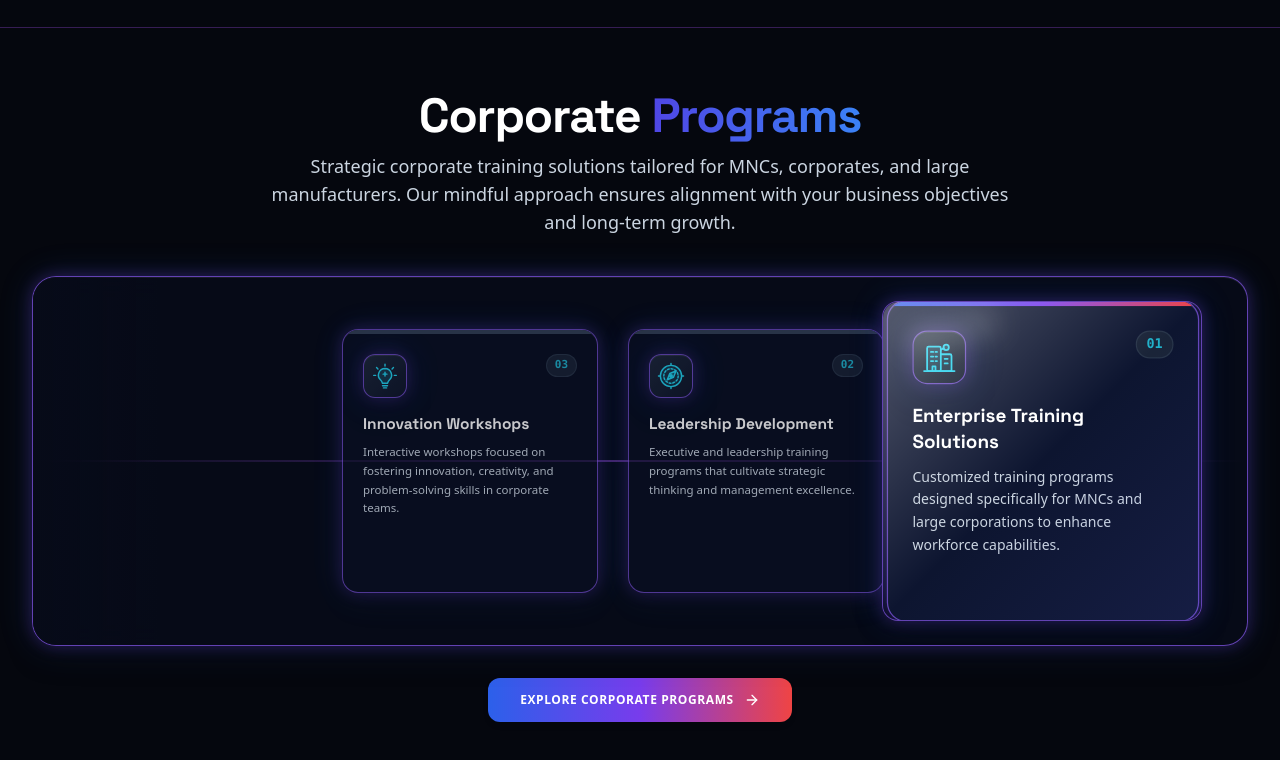
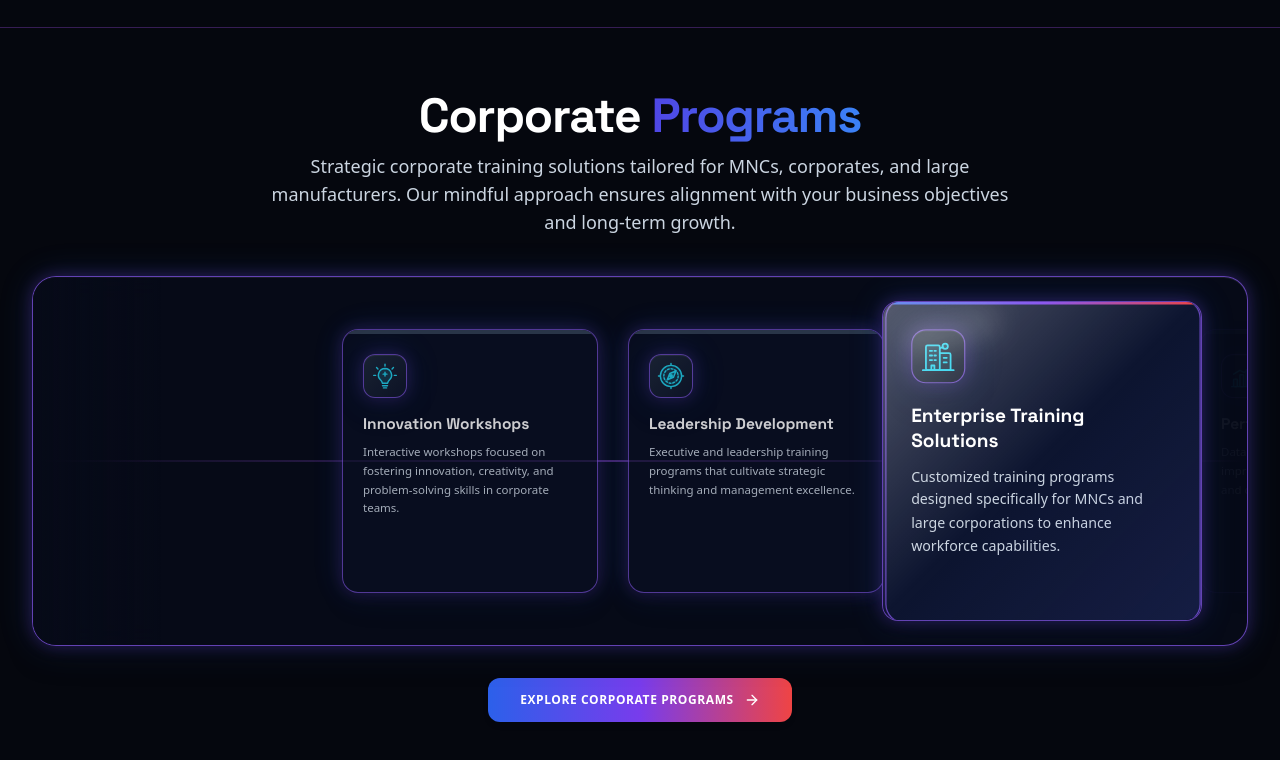
Before and after one commit to Tvadev24/Talentic360.AI, a React (Vite) app: page / in a window 1280 px wide. Shown: the part 5363-6123 px from the top of the page. Built offline with nearby package versions, Linux system fonts and the light colour scheme.

Commit message:
polish: remove number pills and upgrade Corporate Training magnifier to liquid quintic easing

```diff
--- a/src/components/ProgramsSection.jsx
+++ b/src/components/ProgramsSection.jsx
@@ -204,8 +204,8 @@ function CorporateMagnifierSection({ program, gradientClass, iconMap, onExplore
     };
 
     const tick = () => {
-      current += (target - current) * 0.09;
-      if (Math.abs(target - current) < 0.001) {
+      current += (target - current) * 0.055;
+      if (Math.abs(target - current) < 0.0005) {
         current = target;
       }
       setProgress(current);
@@ -239,13 +239,13 @@ function CorporateMagnifierSection({ program, gradientClass, iconMap, onExplore
     const scaled = clamped * count;
     const segment = Math.floor(scaled);
     const localT = scaled - segment;
-    const dwellFraction = 0.45; // 45% pause centered in lens, 55% smooth glide to next card
+    const dwellFraction = 0.38; // 38% calm dwell centered in lens, 62% liquid quintic glide
     if (localT <= dwellFraction) {
       return segment;
     }
     const u = (localT - dwellFraction) / (1 - dwellFraction);
-    const smoothU = u * u * (3 - 2 * u);
-    return segment + smoothU;
+    const smootherU = u * u * u * (u * (u * 6 - 15) + 10);
+    return segment + smootherU;
   };
 
   const stepProgress = getDwellStepProgress(progress);
@@ -258,7 +258,11 @@ function CorporateMagnifierSection({ program, gradientClass, iconMap, onExplore
   const renderConveyorCard = (item, idx, magnified = false) => {
     const ItemIcon = corporateIconMap[item.title] || iconMap[item.icon] || BookOpen;
     const x = getWrappedX(idx);
-    const isWrappingEdge = x < WRAP_MIN + 70 || x > WRAP_MAX - 50;
+    const leftFade = Math.min(1, Math.max(0, (x - (WRAP_MIN + 20)) / 90));
+    const rightFade = Math.min(1, Math.max(0, (WRAP_MAX - 20 - x) / 70));
+    const edgeFade = leftFade * rightFade;
+    const focus = Math.max(0, 1 - Math.abs(x) / 170);
+    const cardScale = magnified ? 0.96 + focus * 0.05 : 1;
 
     return (
       <div
@@ -268,12 +272,12 @@ function CorporateMagnifierSection({ program, gradientClass, iconMap, onExplore
           height: `${CARD_H}px`,
           left: `${x - CARD_W / 2}px`,
           top: '50%',
-          transform: 'translateY(-50%)',
-          opacity: isWrappingEdge ? 0 : magnified ? 1 : 0.78
+          transform: `translateY(-50%) scale(${cardScale})`,
+          opacity: edgeFade * (magnified ? 1 : 0.8)
         }}
-        className={`absolute overflow-hidden rounded-2xl border flex flex-col justify-start transition-opacity duration-200 ${
+        className={`absolute overflow-hidden rounded-2xl border flex flex-col justify-start will-change-transform ${
           magnified
-            ? 'bg-white dark:bg-[#0d1530] border-indigo-400/90 dark:border-cyan-400/80 shadow-xl'
+            ? 'bg-white dark:bg-[#0d1530] border-indigo-400/90 dark:border-cyan-400/80 shadow-[0_18px_40px_rgba(44,96,234,0.22)] dark:shadow-[0_18px_40px_rgba(34,211,238,0.16)]'
             : 'bg-white/80 dark:bg-[#0c1226]/80 border-slate-200/80 dark:border-slate-800/80'
         }`}
       >
@@ -288,13 +292,8 @@ function CorporateMagnifierSection({ program, gradientClass, iconMap, onExplore
 
         <div className="p-5 flex-1 flex flex-col justify-between">
           <div>
-            <div className="flex items-start justify-between gap-2 mb-4">
-              <div className="w-11 h-11 p-1.5 rounded-xl bg-gradient-to-br from-indigo-50 to-purple-50 dark:from-slate-800 dark:to-slate-900 border border-slate-200 dark:border-slate-700/80 flex items-center justify-center text-indigo-600 dark:text-cyan-400 shadow-sm">
-                <ItemIcon className="w-full h-full" />
-              </div>
-              <span className="text-[11px] font-mono font-bold text-indigo-500/80 dark:text-cyan-400/80 bg-indigo-50/80 dark:bg-slate-800/80 px-2 py-0.5 rounded-full border border-indigo-100 dark:border-slate-700/60">
-                0{idx + 1}
-              </span>
+            <div className="w-11 h-11 p-1.5 rounded-xl bg-gradient-to-br from-indigo-50 to-purple-50 dark:from-slate-800 dark:to-slate-900 border border-slate-200 dark:border-slate-700/80 flex items-center justify-center text-indigo-600 dark:text-cyan-400 mb-4 shadow-sm">
+              <ItemIcon className="w-full h-full" />
             </div>
 
             <h3 className="font-display font-bold text-[15.5px] leading-snug text-slate-900 dark:text-white mb-2">
@@ -404,13 +403,8 @@ function CorporateMagnifierSection({ program, gradientClass, iconMap, onExplore
               >
                 <div className="h-1 w-full bg-gradient-to-r from-[#2c60ea] via-[#783cec] to-[#ef4444]" />
                 <div className="p-6">
-                  <div className="flex items-start justify-between gap-2 mb-5">
-                    <div className="w-12 h-12 p-1.5 rounded-xl bg-gradient-to-br from-indigo-50 to-purple-50 dark:from-slate-800 dark:to-slate-900 border border-slate-200 dark:border-slate-700/80 flex items-center justify-center text-indigo-600 dark:text-cyan-400 shadow-sm">
-                      <ItemIcon className="w-full h-full" />
-                    </div>
-                    <span className="text-[11px] font-mono font-bold text-indigo-500/80 dark:text-cyan-400/80 bg-indigo-50/80 dark:bg-slate-800/80 px-2.5 py-0.5 rounded-full border border-indigo-100 dark:border-slate-700/60">
-                      0{itemIdx + 1}
-                    </span>
+                  <div className="w-12 h-12 p-1.5 rounded-xl bg-gradient-to-br from-indigo-50 to-purple-50 dark:from-slate-800 dark:to-slate-900 border border-slate-200 dark:border-slate-700/80 flex items-center justify-center text-indigo-600 dark:text-cyan-400 mb-5 shadow-sm">
+                    <ItemIcon className="w-full h-full" />
                   </div>
                   <h3 className="font-display font-bold text-lg text-slate-900 dark:text-white mb-2.5">
                     {item.title}
```
